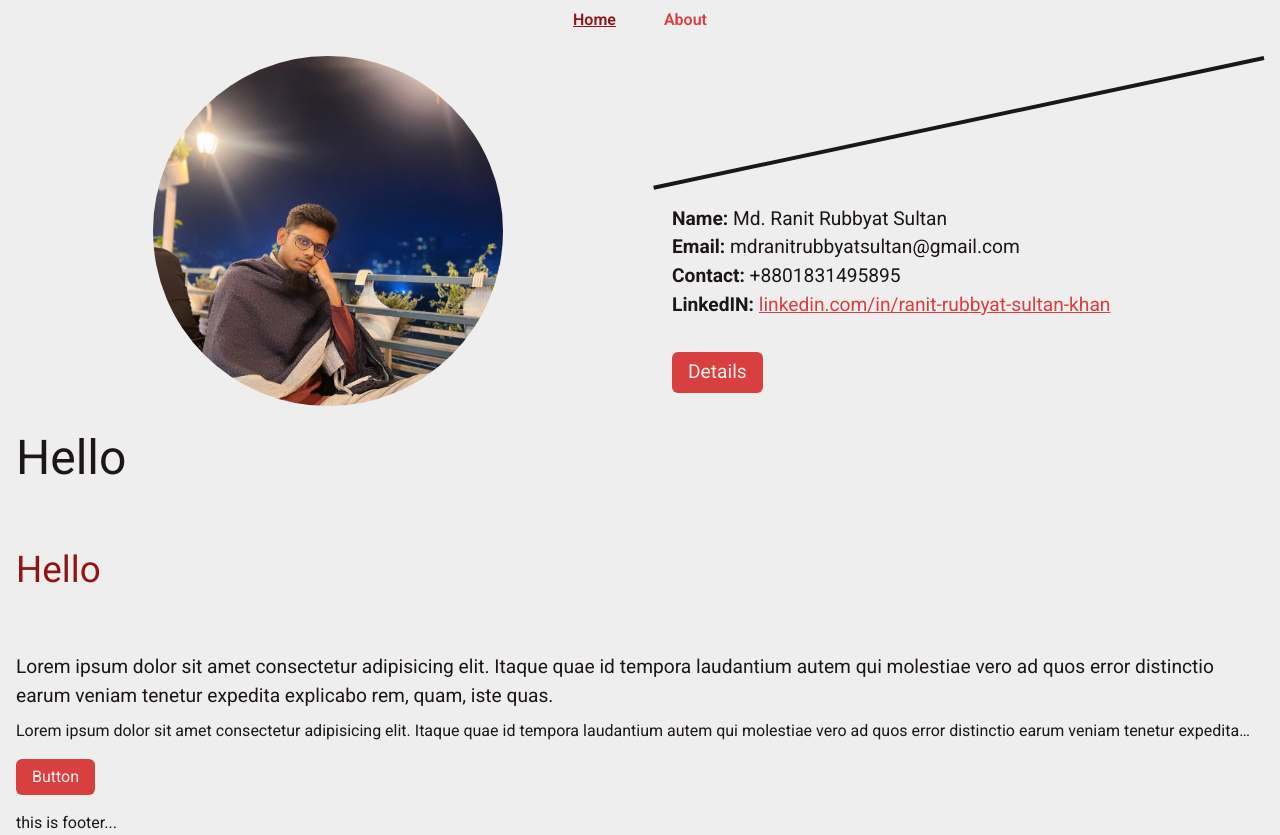
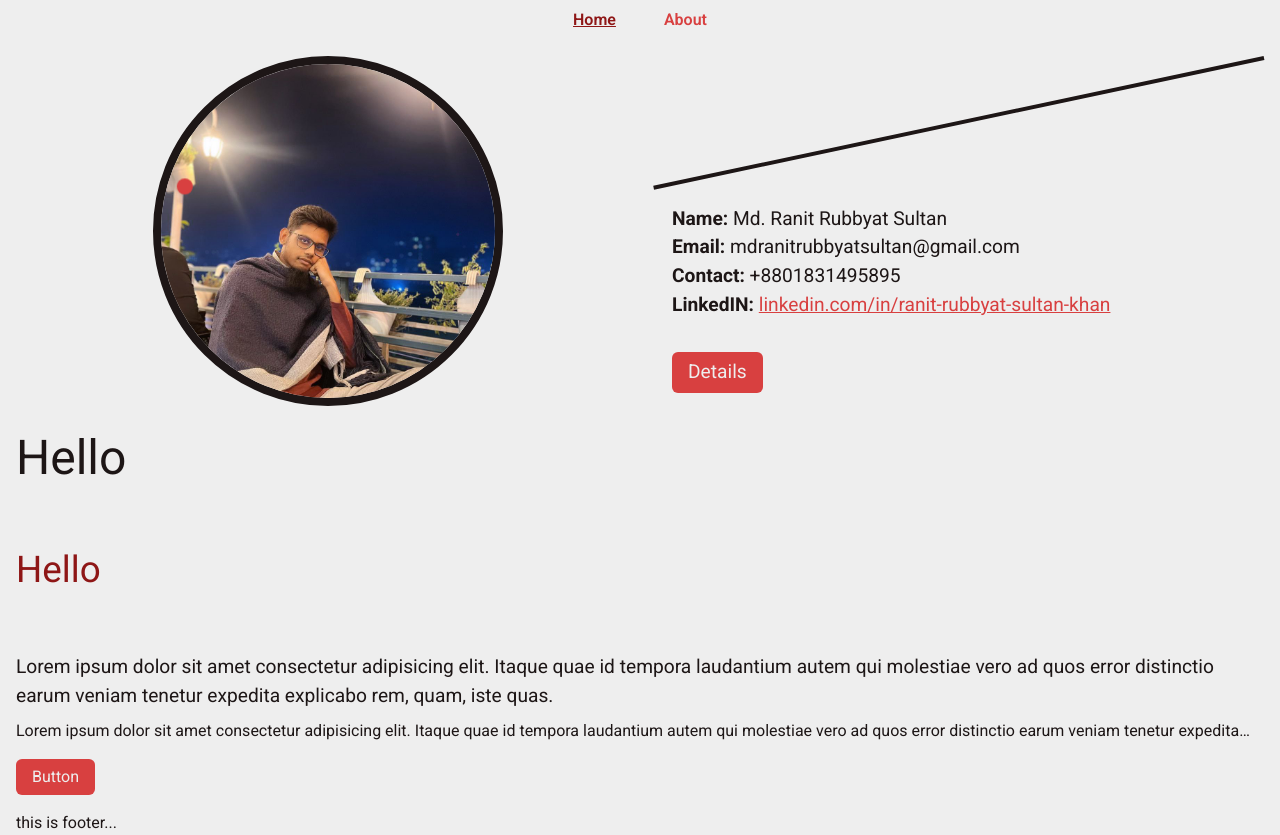
Before and after one commit to Md-Raint-Rubbyat-Sultan/Portfolio-react-JS, a React (Vite) app: page / in a window 1280 px wide. Built offline with nearby package versions, Linux system fonts and the light colour scheme.

Commit message:
add circle animation

```diff
--- a/src/components/Home/Banner/BannerImage.jsx
+++ b/src/components/Home/Banner/BannerImage.jsx
@@ -3,12 +3,15 @@ import PropTypes from "prop-types";
 
 const BannerImage = ({ profile }) => {
   return (
-    <div className="w-fluid-img mx-auto rounded-full relative z-20">
-      <img
-        src={profile}
-        alt="profile"
-        className="w-full rounded-full object-contain"
-      />
+    <div className="flex items-center justify-center relative z-20">
+      <div className="w-fluid-img mx-auto border-8 rounded-full">
+        <img
+          src={profile}
+          alt="profile"
+          className="w-full rounded-full object-contain"
+        />
+      </div>
+      <div className="absolute w-fluid h-fluid bg-third rounded-full animate-circulate"></div>
     </div>
   );
 };
--- a/src/index.css
+++ b/src/index.css
@@ -52,3 +52,17 @@
     overflow: auto;
   }
 } */
+.animate-circulate {
+  animation: circulate 10s linear infinite;
+}
+
+@keyframes circulate {
+  0% {
+    transform: rotate(0deg) translateX(clamp(9.375rem, 11vw, 21.875rem))
+      rotate(0deg);
+  }
+  100% {
+    transform: rotate(360deg) translateX(clamp(9.375rem, 11vw, 21.875rem))
+      rotate(-360deg);
+  }
+}
```
